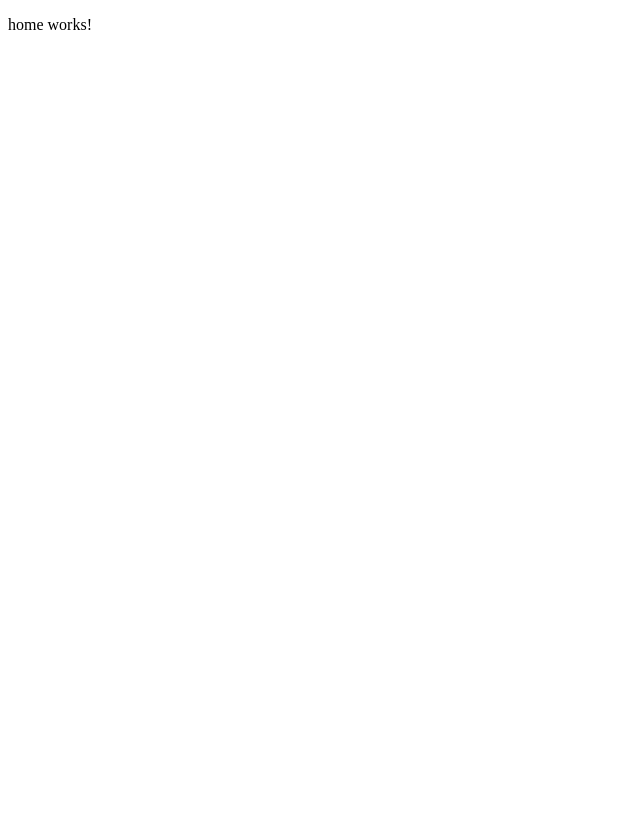
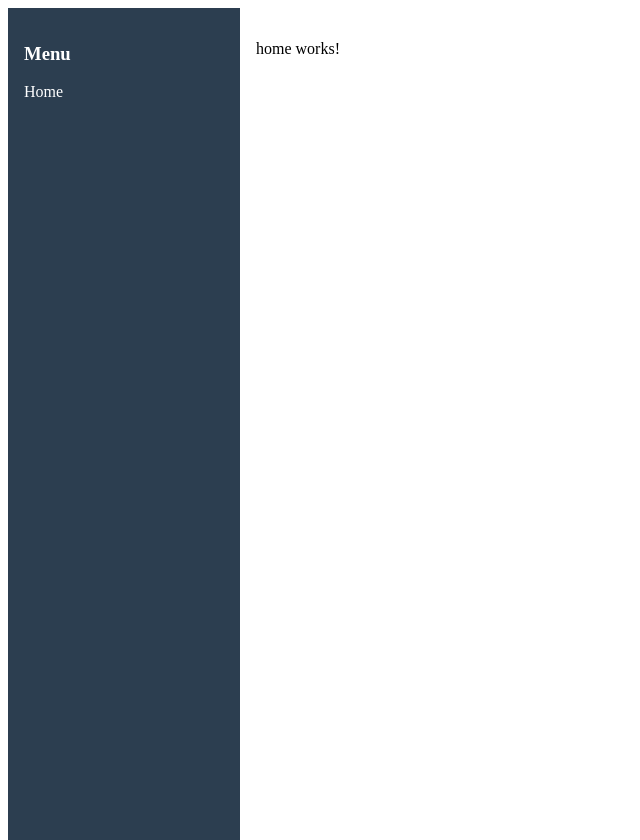
Before and after one commit to akhilbju/Saas-Frontend, an Angular app: page /home in a window 1280 px wide. Shown: the whole page, without its empty margins (0-640 px from the left). Before the commit the page ends 800 px from the top, so only its background shows below. Built offline with nearby package versions, Linux system fonts and the light colour scheme; sample sign-in values are in the browser's storage.

Commit message:
feat: implement sidebar component with styling and routing integration

```diff
--- a/src/app/app.css
+++ b/src/app/app.css
@@ -0,0 +1,9 @@
+.app-container {
+  display: flex;
+  height: 100vh;
+}
+
+.content {
+  flex: 1;
+  padding: 16px;
+}
--- a/src/app/app.html
+++ b/src/app/app.html
@@ -1 +1,7 @@
-<router-outlet></router-outlet>
+<div class="app-container">
+  <app-sidebar *ngIf="showSidebar"></app-sidebar>
+
+  <div class="content">
+    <router-outlet></router-outlet>
+  </div>
+</div>
--- a/src/app/app.ts
+++ b/src/app/app.ts
@@ -1,13 +1,21 @@
-import { Component, signal } from '@angular/core';
-import { RouterOutlet } from '@angular/router';
-
+import { Component } from '@angular/core';
+import { Router, RouterOutlet } from '@angular/router';
+import { NgIf } from '@angular/common';
+import { Sidebar } from './sidebar/sidebar';
 
 @Component({
   selector: 'app-root',
-  imports: [RouterOutlet],
+  standalone: true,
+  imports: [RouterOutlet, Sidebar, NgIf],
   templateUrl: './app.html',
-  styleUrl: './app.css'
+  styleUrls: ['./app.css']
 })
 export class App {
-  protected readonly title = signal('Saas-Frontend');
+  showSidebar = true;
+
+  constructor(private router: Router) {
+    this.router.events.subscribe(() => {
+      this.showSidebar = !this.router.url.includes('login');
+    });
+  }
 }
--- /dev/null
+++ b/src/app/sidebar/sidebar.css
@@ -0,0 +1,14 @@
+.sidebar {
+  width: 200px;
+  height: 100vh;
+  background-color: #2c3e50;
+  color: white;
+  padding: 16px;
+}
+
+.sidebar a {
+  color: white;
+  text-decoration: none;
+  display: block;
+  margin-top: 10px;
+}
--- /dev/null
+++ b/src/app/sidebar/sidebar.html
@@ -0,0 +1,4 @@
+<div class="sidebar">
+  <h3>Menu</h3>
+  <a href="/home">Home</a>
+</div>
--- /dev/null
+++ b/src/app/sidebar/sidebar.ts
@@ -0,0 +1,9 @@
+import { Component } from '@angular/core';
+
+@Component({
+  selector: 'app-sidebar',
+  standalone: true,
+  templateUrl: './sidebar.html',
+  styleUrls: ['./sidebar.css'] // ✅ FIX NAME
+})
+export class Sidebar {}
--- a/src/index.html
+++ b/src/index.html
@@ -2,7 +2,7 @@
 <html lang="en">
 <head>
   <meta charset="utf-8">
-  <title>SaasFrontend</title>
+  <title>Saas</title>
   <base href="/">
   <meta name="viewport" content="width=device-width, initial-scale=1">
   <link rel="icon" type="image/x-icon" href="favicon.ico">
```
Also changed, not shown: 1 other file (tests, documents, lock files or other folders).
